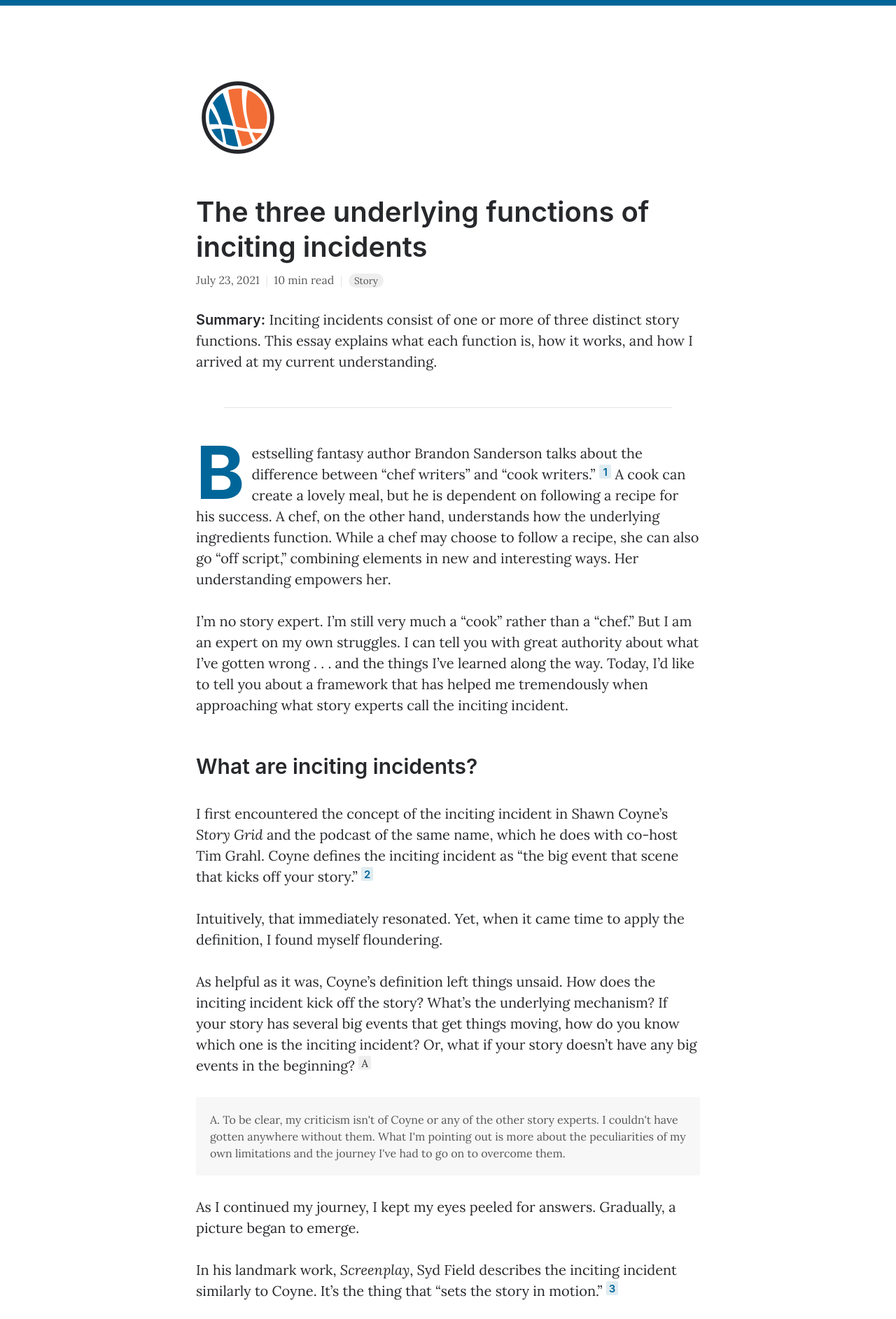
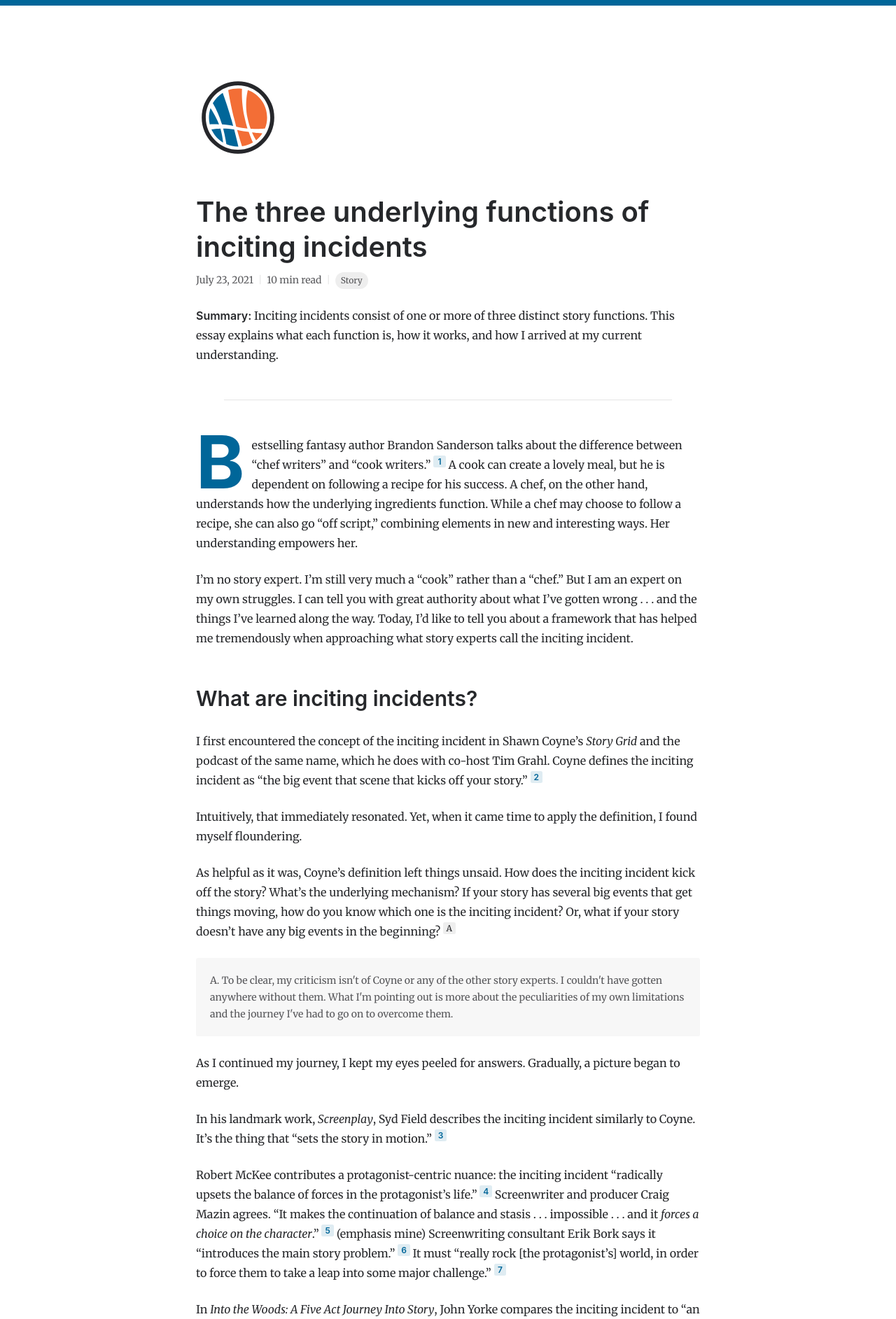
Before and after one commit to natelistrom/natelistrom.github.io, a Jekyll site: the page built from _posts/2021-07-23-inciting-incident.md, in a window 1280 px wide. Shown: the top 1885 px of the page at 70% size. Built offline with Jekyll 4.4.1, drawn with Linux system fonts in a browser that asks for light colours.

Commit message:
Update font to use Merriweather

```diff
--- a/_includes/head.html
+++ b/_includes/head.html
@@ -9,6 +9,7 @@
 
     <link rel="preconnect" href="https://fonts.googleapis.com">
     <link rel="preconnect" href="https://fonts.gstatic.com" crossorigin="">
+    <link href="https://fonts.googleapis.com/css2?family=Merriweather:ital,wght@0,400;0,700;1,400;1,700&display=swap" rel="stylesheet">
     <link href="https://fonts.googleapis.com/css2?family=Lora:ital@0;1&amp;display=swap" rel="stylesheet">
     {%- feed_meta -%}
     {%- if jekyll.environment == 'production' and site.google_analytics -%}
--- a/css/styles.scss
+++ b/css/styles.scss
@@ -56,7 +56,7 @@ table {
 /* =================== */
 
 @mixin font-serif {
-  font-family: 'Lora', Georgia, serif;
+  font-family: 'Merriweather', 'Lora', Georgia, serif;
 }
 
 @mixin font-sans {
@@ -128,6 +128,20 @@ h2 + h3 {
 }
 p {
   margin: 1.5rem 0;
+}
+#content {
+  p, ul, ol {
+    font-size: 0.8rem;
+    line-height: 1.4rem;
+    margin: 1.2rem 0;
+  }
+  .meta, aside {
+    font-size: 0.7rem;
+    line-height: 1.2rem;
+  }
+  .category, sup {
+    font-size: 0.6rem;
+  }
 }
 a {
   color: $colorPrimary;
@@ -386,8 +400,10 @@ strong {
 @include font-secondary;
   padding-top: 0;
 }
-.title + .meta {
-  margin-top: 0.5rem;
+#content {
+  .title + .meta {
+     margin-top: 0.5rem;
+  }
 }
 
 /* --- Special elements --- */
@@ -403,7 +419,7 @@ strong {
   font-weight: bold;
   font-size: 5.25rem;
   line-height: 2.5rem;
-  padding: 0.85rem 0 0 0;
+  padding: 0.65rem 0 0 0;
   margin-right: 0.5rem;
 }
 
```
